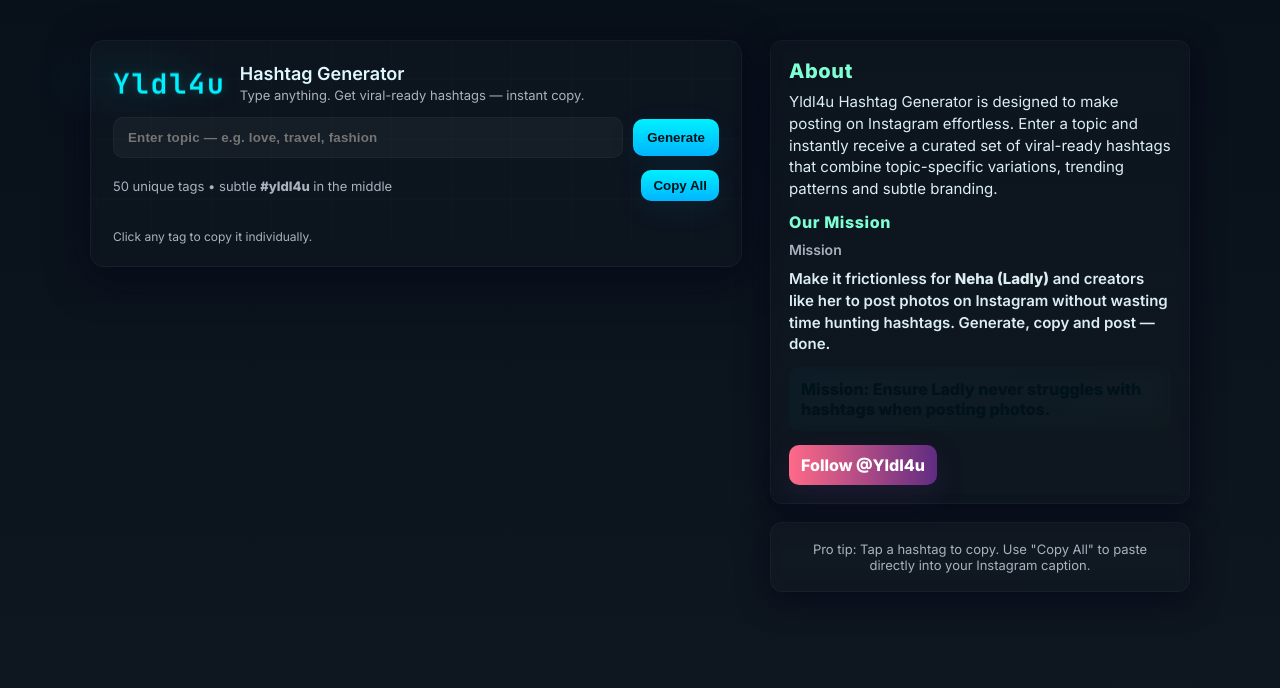
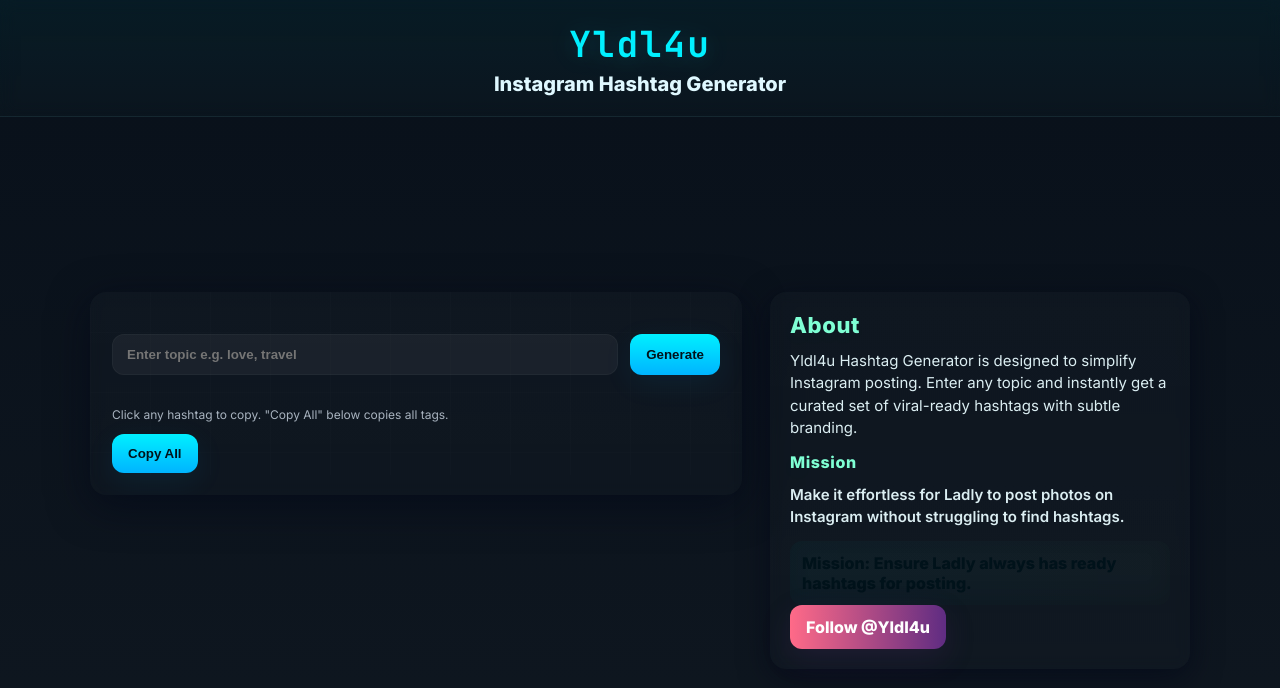
Before and after one commit to yldl4u/neha, a plain HTML site: page index.html in a window 1280 px wide. Drawn offline with Linux system fonts and the light colour scheme.

Commit message:
Refactor index.html for improved structure and styles

```diff
--- a/index.html
+++ b/index.html
@@ -1,451 +1,114 @@
 <!DOCTYPE html>
 <html lang="en">
 <head>
-<meta charset="utf-8" />
+<meta charset="UTF-8">
 <meta name="viewport" content="width=device-width,initial-scale=1" />
 <title>Yldl4u • Hashtag Generator</title>
-
-<!-- Google Fonts -->
 <link href="https://fonts.googleapis.com/css2?family=Inter:wght@300;400;600;800&family=JetBrains+Mono:wght@400;700&display=swap" rel="stylesheet">
-
 <style>
 :root{
-  --bg-1: #08101a;
-  --bg-2: #0f1720;
-  --neon: #00f0ff;
-  --accent: #7fffd4;
-  --glass: rgba(255,255,255,0.04);
-  --muted: #a8b3bf;
+  --bg-1:#08101a; --bg-2:#0f1720; --neon:#00f0ff; --accent:#7fffd4; --glass:rgba(255,255,255,0.05); --muted:#a8b3bf;
 }
+*{box-sizing:border-box;margin:0;padding:0;}
+html,body{height:100%; font-family:"Inter",sans-serif; background:linear-gradient(180deg,var(--bg-1),var(--bg-2)); color:#e6eef6; -webkit-font-smoothing:antialiased;}
+body{display:flex; justify-content:center; padding:0 18px; flex-direction:column; align-items:center;}
 
-/* Page reset */
-*{box-sizing:border-box;margin:0;padding:0}
-html,body{height:100%}
-body{
-  font-family: "Inter", system-ui, -apple-system, "Segoe UI", Roboto, "Helvetica Neue", Arial;
-  background: radial-gradient(1200px 600px at 10% 10%, rgba(0,240,255,0.035), transparent 8%),
-              radial-gradient(900px 500px at 90% 90%, rgba(127,255,212,0.02), transparent 10%),
-              linear-gradient(180deg,var(--bg-1),var(--bg-2));
-  color:#e6eef6;
-  -webkit-font-smoothing:antialiased;
-  display:flex;
-  justify-content:center;
-  padding:40px 18px;
-}
+header{position:fixed; top:0; left:0; width:100%; background:linear-gradient(180deg,rgba(0,240,255,0.05),rgba(127,255,212,0.02)); backdrop-filter:blur(8px); border-bottom:1px solid rgba(255,255,255,0.05); display:flex; align-items:center; justify-content:center; flex-direction:column; z-index:99; padding:20px 0;}
+header .logo{font-family:"JetBrains Mono",monospace;font-weight:700;color:var(--neon);font-size:36px;letter-spacing:2px;text-shadow:0 6px 28px rgba(0,240,255,0.1); animation:glow 2s ease-in-out infinite alternate;}
+@keyframes glow{from{filter:drop-shadow(0 0 8px rgba(0,240,255,0.06)); transform:translateY(-1px)} to{filter:drop-shadow(0 0 18px rgba(0,240,255,0.18)); transform:translateY(1px)}}
+header .title{font-weight:800;font-size:20px;margin-top:4px;color:#dff8ff; animation:fadeIn 2s ease forwards;}
+@keyframes fadeIn{0%{opacity:0;transform:translateY(-10px)}100%{opacity:1;transform:translateY(0)}}
 
-/* container */
-.container{
-  width:100%;
-  max-width:1100px;
-  display:grid;
-  grid-template-columns: 1fr 420px;
-  gap:28px;
-  align-items:start;
-}
+.container{display:flex; flex-direction:row; gap:28px; margin-top:160px; max-width:1100px; width:100%; align-items:flex-start;}
+.card{flex:1;background:linear-gradient(180deg,rgba(255,255,255,0.02),rgba(255,255,255,0.01)); border-radius:16px; padding:22px; box-shadow:0 10px 40px rgba(2,6,23,0.6); backdrop-filter:blur(6px); position:relative; overflow:hidden; animation:fadeIn 1s ease forwards;}
+.card::before{content:"";position:absolute; inset:0; background:linear-gradient(90deg,rgba(255,255,255,0.01) 1px,transparent 1px),linear-gradient(180deg,rgba(255,255,255,0.01) 1px,transparent 1px); background-size:60px 60px,60px 60px; opacity:0.5; mix-blend-mode:overlay; transform:translateY(0); animation:drift 20s linear infinite;}
+@keyframes drift{0%{transform:translateY(0)}100%{transform:translateY(-80px)}}
 
-/* left card (generator) */
-.card{
-  background: linear-gradient(180deg, rgba(255,255,255,0.02), rgba(255,255,255,0.01));
-  border: 1px solid rgba(255,255,255,0.04);
-  padding:22px;
-  border-radius:14px;
-  box-shadow: 0 10px 40px rgba(2,6,23,0.6);
-  backdrop-filter: blur(6px);
-  position:relative;
-  overflow:hidden;
-}
+.row{display:flex; gap:12px; margin-top:20px;}
+input{flex:1;padding:12px 14px;border-radius:12px;border:1px solid rgba(255,255,255,0.03); background:var(--glass); color:var(--muted); font-weight:600; outline:none;}
+button{padding:12px 16px;border:none;border-radius:12px;font-weight:700;background:linear-gradient(180deg,var(--neon),#00b4ff); color:#00121a; cursor:pointer; box-shadow:0 8px 30px rgba(0,180,255,0.08); transition:.2s;}
+button:hover{transform:translateY(-1px);}
+.results{display:flex; flex-wrap:wrap; gap:10px; margin-top:20px;}
+.hashtag{padding:8px 12px;border-radius:12px;background:linear-gradient(180deg,rgba(255,255,255,0.02),rgba(255,255,255,0.01)); border:1px solid rgba(0,240,255,0.06); color:var(--neon); font-weight:600; cursor:pointer; transition:.2s;}
+.hashtag:hover{background:linear-gradient(90deg,rgba(0,240,255,0.06),rgba(127,255,212,0.03)); color:#04121a; transform:scale(1.02);}
+.side{width:420px; display:flex; flex-direction:column; gap:18px;}
+.panel{background:linear-gradient(180deg,rgba(255,255,255,0.02),rgba(255,255,255,0.01)); border-radius:16px; padding:20px; backdrop-filter:blur(6px); box-shadow:0 8px 30px rgba(2,6,23,0.6); animation:fadeIn 1.2s ease forwards;}
+.about-title{font-size:22px; font-weight:800; color:var(--accent); letter-spacing:.6px; margin-bottom:12px; text-shadow:0 6px 18px rgba(127,255,212,0.04);}
+.about-desc{font-size:15px; color:#dbeef2; line-height:1.5; margin-bottom:12px; animation:fadeIn 1.5s ease forwards;}
+.mission{background:linear-gradient(90deg,rgba(0,240,255,0.03),rgba(127,255,212,0.02)); border-radius:12px; padding:12px; color:#00121a; font-weight:700; display:block; margin-top:8px; box-shadow:inset 0 -6px 20px rgba(0,0,0,0.12);}
+.ig a{display:inline-flex; align-items:center; gap:8px; text-decoration:none; padding:12px 16px; border-radius:12px; background:linear-gradient(90deg,#ff6a88,#5f2c82); color:#fff; font-weight:700; box-shadow:0 10px 30px rgba(95,44,130,0.18); transition:.2s;}
+.ig a:hover{transform:translateY(-2px) scale(1.02);}
+.foot-note{font-size:12px;color:var(--muted); margin-top:12px;}
 
-/* subtle animated grid on card */
-.card::before{
-  content:"";
-  position:absolute;
-  inset:0;
-  background:
-    linear-gradient(90deg, rgba(255,255,255,0.01) 1px, transparent 1px),
-    linear-gradient(180deg, rgba(255,255,255,0.01) 1px, transparent 1px);
-  background-size: 60px 60px, 60px 60px;
-  opacity:0.6;
-  mix-blend-mode:overlay;
-  transform: translateY(0);
-  animation: drift 18s linear infinite;
-}
-@keyframes drift { from{transform:translateY(0)} to{transform:translateY(-80px)} }
-
-/* header + logo */
-.header{
-  display:flex;
-  gap:14px;
-  align-items:center;
-  margin-bottom:14px;
-}
-.logo{
-  font-family: "JetBrains Mono", monospace;
-  font-weight:700;
-  color:var(--neon);
-  font-size:28px;
-  letter-spacing:2px;
-  text-shadow: 0 6px 28px rgba(0,240,255,0.08), 0 0 8px rgba(0,240,255,0.18);
-  transform:translateZ(0);
-  animation: glow 2.1s ease-in-out infinite alternate;
-}
-@keyframes glow {
-  from { filter: drop-shadow(0 0 8px rgba(0,240,255,0.06)); transform:translateY(-1px) }
-  to { filter: drop-shadow(0 0 18px rgba(0,240,255,0.18)); transform:translateY(1px) }
-}
-
-.h-title{
-  font-weight:600;
-  font-size:18px;
-  color:#dff8ff;
-}
-.h-sub{ font-size:13px; color:var(--muted); margin-top:3px; }
-
-/* input row */
-.row{
-  display:flex;
-  gap:10px;
-  margin-top:10px;
-  align-items:center;
-}
-.input{
-  flex:1;
-  display:flex;
-  gap:8px;
-}
-.input input{
-  width:100%;
-  padding:12px 14px;
-  background:var(--glass);
-  border-radius:10px;
-  border:1px solid rgba(255,255,255,0.03);
-  color:var(--muted);
-  outline:none;
-  font-weight:600;
-  letter-spacing:0.2px;
-}
-.btn{
-  background: linear-gradient(180deg, var(--neon), #00b4ff);
-  color:#00121a;
-  border:none;
-  padding:11px 14px;
-  border-radius:10px;
-  font-weight:700;
-  cursor:pointer;
-  box-shadow: 0 8px 30px rgba(0,180,255,0.08);
-}
-.btn:active{ transform:translateY(1px) }
-
-/* controls small */
-.controls{
-  display:flex;
-  gap:12px;
-  margin-top:12px;
-  align-items:center;
-  justify-content:space-between;
-}
-.small{
-  font-size:13px;
-  color:var(--muted);
-}
-
-/* results area */
-.results{
-  margin-top:18px;
-  display:flex;
-  gap:10px;
-  flex-wrap:wrap;
-  align-items:center;
-}
-.hashtag{
-  display:inline-block;
-  padding:8px 12px;
-  border-radius:10px;
-  background: linear-gradient(180deg, rgba(255,255,255,0.015), rgba(255,255,255,0.01));
-  border:1px solid rgba(0,240,255,0.06);
-  color:var(--neon);
-  font-weight:600;
-  cursor:pointer;
-  transition: transform .12s ease, background .12s;
-}
-.hashtag:active{ transform: translateY(2px); }
-.hashtag:hover{ background: linear-gradient(90deg, rgba(0,240,255,0.06), rgba(127,255,212,0.03)); color:#04121a; }
-
-/* right column (about + CTA) */
-.side {
-  display:flex;
-  flex-direction:column;
-  gap:18px;
-  align-items:stretch;
-}
-.panel{
-  background: linear-gradient(180deg, rgba(255,255,255,0.02), rgba(255,255,255,0.01));
-  border-radius:12px;
-  padding:18px;
-  border:1px solid rgba(255,255,255,0.03);
-  backdrop-filter: blur(6px);
-  box-shadow: 0 8px 30px rgba(2,6,23,0.6);
-}
-.about-title{
-  font-size:20px;
-  font-weight:800;
-  color:var(--accent);
-  letter-spacing:0.6px;
-  margin-bottom:8px;
-  text-shadow: 0 6px 18px rgba(127,255,212,0.04);
-  animation: pop 1.4s cubic-bezier(.2,.9,.3,1) both;
-}
-@keyframes pop { from{transform:translateY(6px) scale(.98); opacity:0} to{transform:none;opacity:1} }
-
-.about-desc{
-  font-size:15px;
-  color:#dbeef2;
-  line-height:1.45;
-  margin-bottom:12px;
-}
-.mission{
-  background: linear-gradient(90deg, rgba(0,240,255,0.03), rgba(127,255,212,0.02));
-  border-radius:10px;
-  padding:12px;
-  color:#00121a;
-  font-weight:700;
-  display:block;
-  margin-top:8px;
-  box-shadow: inset 0 -6px 20px rgba(0,0,0,0.12);
-}
-
-/* instagram CTA */
-.ig {
-  display:flex;
-  gap:10px;
-  align-items:center;
-  margin-top:8px;
-}
-.ig a{
-  display:inline-flex;
-  align-items:center;
-  gap:8px;
-  text-decoration:none;
-  padding:10px 12px;
-  border-radius:10px;
-  background:linear-gradient(90deg,#ff6a88,#5f2c82);
-  color:#fff;
-  font-weight:700;
-  box-shadow:0 10px 30px rgba(95,44,130,0.18);
-}
-
-/* footer small */
-.foot-note{ font-size:12px; color:var(--muted); margin-top:10px; }
-
-/* responsive */
-@media (max-width:980px){
-  .container{ grid-template-columns: 1fr; }
-  .side{ order:2 }
-}
+@media (max-width:980px){.container{flex-direction:column;}.side{width:100%;}}
 
 </style>
 </head>
+<body>
 
-<body>
-  <div class="container">
-    <!-- LEFT: generator -->
-    <div class="card" aria-label="Hashtag generator">
-      <div class="header">
-        <div class="logo">Yldl4u</div>
-        <div>
-          <div class="h-title">Hashtag Generator</div>
-          <div class="h-sub">Type anything. Get viral-ready hashtags — instant copy.</div>
-        </div>
-      </div>
+<header>
+  <div class="logo">Yldl4u</div>
+  <div class="title">Instagram Hashtag Generator</div>
+</header>
 
-      <div class="row">
-        <div class="input">
-          <input id="topic" type="text" placeholder="Enter topic — e.g. love, travel, fashion" aria-label="topic">
-        </div>
-        <button class="btn" onclick="generateHashtags()">Generate</button>
-      </div>
-
-      <div class="controls">
-        <div class="small">50 unique tags • subtle <strong>#yldl4u</strong> in the middle</div>
-        <div>
-          <button class="btn" style="padding:8px 12px" onclick="copyAllHashtags()">Copy All</button>
-        </div>
-      </div>
-
-      <div id="results" class="results" role="list" aria-live="polite" style="margin-top:18px"></div>
-      <div class="foot-note">Click any tag to copy it individually.</div>
+<div class="container">
+  <div class="card">
+    <div class="row">
+      <input id="topic" type="text" placeholder="Enter topic e.g. love, travel">
+      <button onclick="generateHashtags()">Generate</button>
     </div>
-
-    <!-- RIGHT: about / mission -->
-    <aside class="side">
-      <div class="panel">
-        <div class="about-title">About</div>
-        <div class="about-desc" id="aboutText">
-          Yldl4u Hashtag Generator is designed to make posting on Instagram effortless.
-          Enter a topic and instantly receive a curated set of viral-ready hashtags that
-          combine topic-specific variations, trending patterns and subtle branding.
-        </div>
-
-        <div class="about-title" style="font-size:16px; margin-top:6px">Our Mission</div>
-        <div class="about-desc" style="font-size:15px; font-weight:600">
-          <span style="display:block; font-size:14px; color:var(--muted); margin-bottom:8px">Mission</span>
-          Make it frictionless for <strong>Neha (Ladly)</strong> and creators like her to post photos
-          on Instagram without wasting time hunting hashtags. Generate, copy and post — done.
-        </div>
-
-        <div class="mission">Mission: Ensure Ladly never struggles with hashtags when posting photos.</div>
-
-        <div class="ig" style="margin-top:14px">
-          <a href="https://www.instagram.com/Yldl4u" target="_blank" rel="noopener noreferrer">
-            Follow @Yldl4u
-          </a>
-        </div>
-      </div>
-
-      <div class="panel" style="text-align:center; color:var(--muted); font-size:13px">
-        Pro tip: Tap a hashtag to copy. Use "Copy All" to paste directly into your Instagram caption.
-      </div>
-    </aside>
+    <div class="results" id="results"></div>
+    <div class="foot-note">Click any hashtag to copy. "Copy All" below copies all tags.</div>
+    <button style="margin-top:12px;" onclick="copyAllHashtags()">Copy All</button>
   </div>
 
+  <div class="side">
+    <div class="panel">
+      <div class="about-title">About</div>
+      <div class="about-desc">
+        Yldl4u Hashtag Generator is designed to simplify Instagram posting. Enter any topic and instantly get a curated set of viral-ready hashtags with subtle branding.
+      </div>
+      <div class="about-title" style="font-size:16px;">Mission</div>
+      <div class="about-desc" style="font-weight:600;">
+        Make it effortless for Ladly to post photos on Instagram without struggling to find hashtags.
+      </div>
+      <div class="mission">Mission: Ensure Ladly always has ready hashtags for posting.</div>
+      <div class="ig">
+        <a href="https://www.instagram.com/Yldl4u" target="_blank">Follow @Yldl4u</a>
+      </div>
+    </div>
+  </div>
+</div>
+
 <script>
-/* ------------------------------
-   Hashtag generation logic
-   - performance tuned: build array then one DOM append (fragment)
-   - 50 unique tags, #yldl4u in center
-   ------------------------------ */
 function generateHashtags(){
   const topicInput = document.getElementById('topic');
   const topicRaw = topicInput.value.trim();
-  if(!topicRaw){
-    topicInput.focus();
-    alert('Please enter a topic.');
-    return;
-  }
-  const topic = topicRaw.toLowerCase().replace(/[^a-z0-9]+/g,''); // clean
-  const suffixPools = [
-    "life","daily","moments","insta","viral","world","love","fun","style","day","vibes","real",
-    "time","trending","photo","pic","like","follow","cute","happy","amazing","today","best",
-    "explore","fashion","travel","food","adventure","blog","fitness","music","selfie","beautiful",
-    "smile","instagood","trend","instadaily","instamood","photography","picoftheday","funny",
-    "viralpost","lifestyle","loveit","hot","top","musthave","exploremore","wow","now","season"
-  ];
-
-  // Build a set of unique generated tags
+  if(!topicRaw){ topicInput.focus(); alert('Enter a topic'); return; }
+  const topic = topicRaw.toLowerCase().replace(/[^a-z0-9]+/g,'');
+  const suffixPools = ["life","daily","moments","insta","viral","world","love","fun","style","day","vibes","real","time","trending","photo","pic","like","follow","cute","happy","amazing","today","best","explore","fashion","travel","food","adventure","blog","fitness","music","selfie","beautiful","smile","instagood","trend","instadaily","instamood","photography","picoftheday","funny","viralpost","lifestyle","loveit","hot","top","musthave","exploremore","wow","now","season"];
+  const patterns = [t=>t, t=>t+"life",t=>t+"daily",t=>t+"moments",t=>t+"insta",t=>t+"vibes",t=>"the"+t, t=>"lovely"+t, t=>t+"love", t=>t+"style", t=>t+"gram", t=>t+"hub", t=>"go"+t, t=>t+"now", t=>t+Math.floor(Math.random()*99+1), t=>t+"_"+suffixPools[Math.floor(Math.random()*suffixPools.length)], t=>suffixPools[Math.floor(Math.random()*suffixPools.length)]+t, t=>t+"trend", t=>t+"posts"];
   const hset = new Set();
-
-  // Provide a variety of patterns to make tags look 'viral' and organic
-  const patterns = [
-    t=> t,
-    t=> t + "life",
-    t=> t + "daily",
-    t=> t + "moments",
-    t=> t + "insta",
-    t=> t + "vibes",
-    t=> t + "world",
-    t=> "the"+t,
-    t=> "lovely"+t,
-    t=> t + "love",
-    t=> t + "style",
-    t=> t + "gram",
-    t=> t + "hub",
-    t=> "go"+t,
-    t=> t + "now",
-    t=> t + Math.floor(Math.random()*99+1),
-    t=> t + "_" + suffixPools[Math.floor(Math.random()*suffixPools.length)],
-    t=> suffixPools[Math.floor(Math.random()*suffixPools.length)] + t,
-    t=> t + "trend",
-    t=> t + "posts"
-  ];
-
-  // Seed the set with strong topic + popular combos
-  // Ensure uniqueness: limit iterations to safe number
-  let attempts = 0;
-  while(hset.size < 49 && attempts < 1000){
-    attempts++;
-    // pick a random pattern
-    const fn = patterns[Math.floor(Math.random()*patterns.length)];
-    let candidate = fn(topic);
-    // clean duplicates like repeated parts
-    candidate = candidate.replace(/_{2,}/g,'_').replace(/[^a-z0-9_]/g,'');
-    if(candidate.length > 28) candidate = candidate.substring(0,28);
-    // avoid adding if it's purely numeric or empty
-    if(!/^[0-9]+$/.test(candidate) && candidate.length>0){
-      hset.add(candidate);
-    }
-  }
-
-  // Convert to array and insert middle brand tag
-  const list = Array.from(hset).slice(0,49); // safety
-  const middleIndex = Math.floor(list.length/2);
-  list.splice(middleIndex, 0, "yldl4u"); // ensure center subtle tag
-
-  // Build DOM fragment
-  const frag = document.createDocumentFragment();
-  const results = document.getElementById('results');
-  results.innerHTML = ''; // clear
-  for(let tag of list){
-    const span = document.createElement('button');
-    span.type = 'button';
-    span.className = 'hashtag';
-    span.setAttribute('aria-label', 'copy hashtag '+tag);
-    span.innerText = '#'+tag;
-    span.addEventListener('click', ()=> {
-      copyTag('#'+tag, span);
-    });
-    frag.appendChild(span);
-  }
+  let attempts =0;
+  while(hset.size<49 && attempts<1000){ attempts++; let fn=patterns[Math.floor(Math.random()*patterns.length)]; let candidate=fn(topic); candidate=candidate.replace(/_{2,}/g,'_').replace(/[^a-z0-9_]/g,''); if(candidate.length>28) candidate=candidate.substring(0,28); if(!/^[0-9]+$/.test(candidate) && candidate.length>0){ hset.add(candidate); } }
+  const list = Array.from(hset).slice(0,49); list.splice(Math.floor(list.length/2),0,"yldl4u");
+  const frag=document.createDocumentFragment();
+  const results=document.getElementById('results'); results.innerHTML='';
+  for(let tag of list){ const span=document.createElement('button'); span.className='hashtag'; span.innerText='#'+tag; span.onclick=()=>{navigator.clipboard.writeText('#'+tag); alert(`#${tag} copied!`);}; frag.appendChild(span); }
   results.appendChild(frag);
-
-  // small UX flourish: focus out
-  topicInput.blur();
+}
+function copyAllHashtags(){ const nodes=document.querySelectorAll('.hasfunction copyAllHashtags(){
+  const nodes=document.querySelectorAll('.hashtag');
+  if(!nodes.length){ alert('No hashtags to copy — generate first.'); return; }
+  const all=Array.from(nodes).map(n=>n.innerText).join(' ');
+  navigator.clipboard.writeText(all).then(()=>alert('All hashtags copied!')).catch(()=>alert('Copy failed — select manually.'));
 }
 
-/* copy individual tag and tiny visual feedback */
-function copyTag(text, node){
-  navigator.clipboard.writeText(text).then(()=>{
-    // tiny pulse effect
-    const original = node.style.transform;
-    node.style.transform = 'scale(0.98)';
-    setTimeout(()=> node.style.transform = original, 160);
-    // subtle toast alternative: accessible alert
-    announce(text + ' copied');
-  }).catch(()=> announce('Copy failed — select manually'));
-}
-
-/* copy all */
-function copyAllHashtags(){
-  const nodes = document.querySelectorAll('.hashtag');
-  if(!nodes.length){ alert('No hashtags to copy — generate first.'); return; }
-  const all = Array.from(nodes).map(n=>n.innerText).join(' ');
-  navigator.clipboard.writeText(all).then(()=> announce('All hashtags copied')).catch(()=> announce('Copy failed'));
-}
-
-/* accessible announcer (sr-only style via alert fallback) */
-function announce(message){
-  // quick visible fallback
-  const el = document.createElement('div');
-  el.style.position='fixed';
-  el.style.right='18px';
-  el.style.bottom='18px';
-  el.style.padding='10px 14px';
-  el.style.background='linear-gradient(90deg,#00121a,#00333a)';
-  el.style.borderRadius='10px';
-  el.style.color='#c6f6f5';
-  el.style.fontWeight=700;
-  el.style.boxShadow='0 8px 30px rgba(0,0,0,0.6)';
-  el.innerText = message;
-  document.body.appendChild(el);
-  setTimeout(()=> {
-    el.style.transition='opacity .4s ease, transform .4s ease';
-    el.style.opacity='0'; el.style.transform='translateY(10px)';
-    setTimeout(()=> el.remove(),400);
-  },900);
-}
-
-/* optional: generate on enter */
+// allow Enter key to generate
 document.getElementById('topic').addEventListener('keydown', (e)=>{
-  if(e.key === 'Enter') generateHashtags();
+  if(e.key==='Enter') generateHashtags();
 });
 </script>
+
 </body>
 </html>
```
